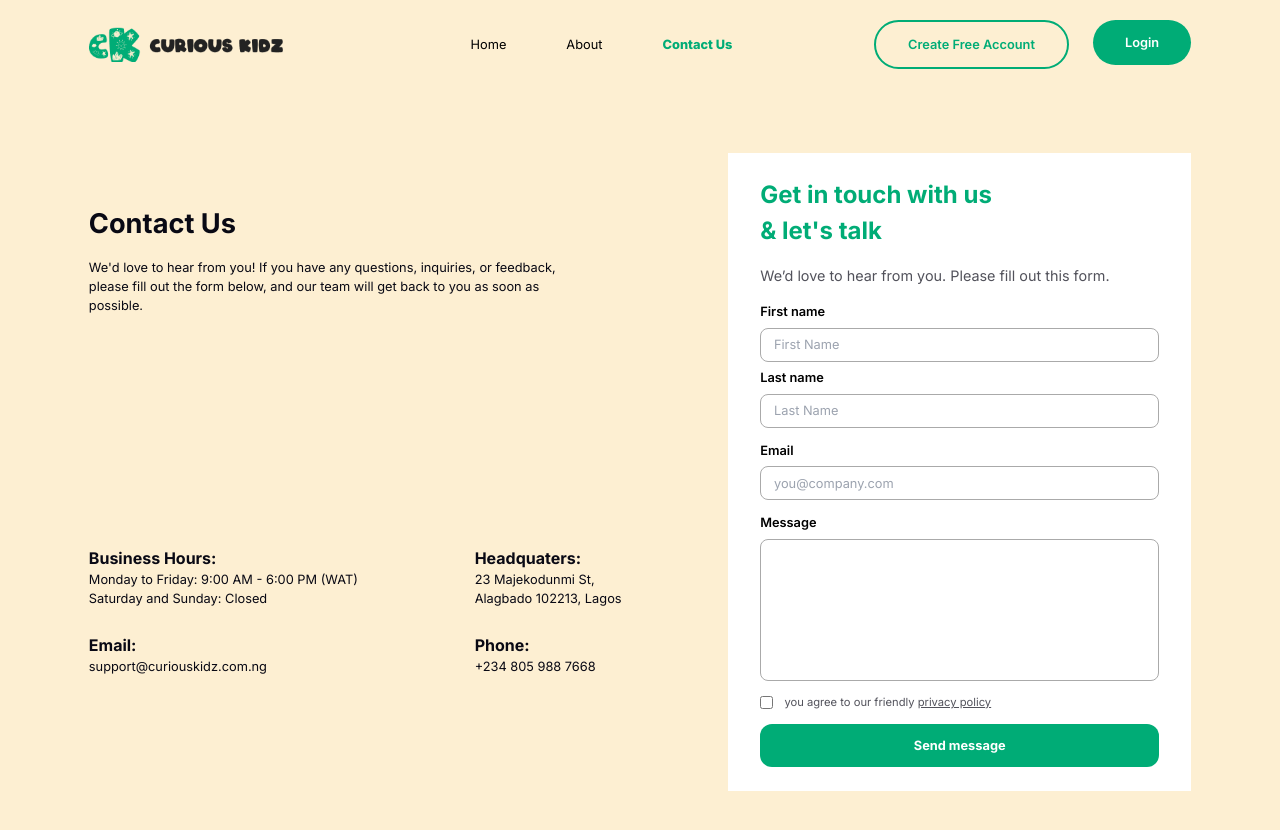
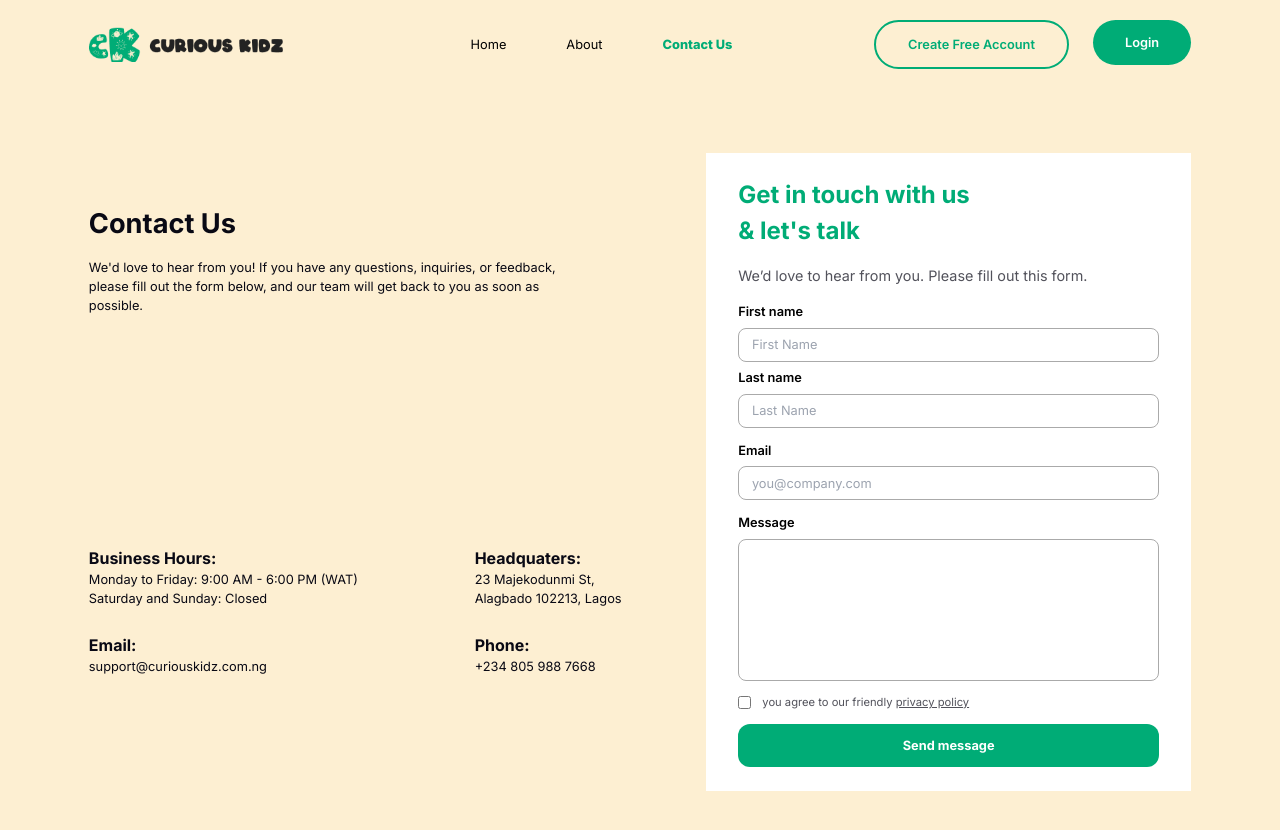
Before and after one commit to DevEmmy/Creos-Prospective, a Next.js app: page /contact in a window 1280 px wide. Shown: the top 830 px of the page. Built offline with nearby package versions, Linux system fonts and the light colour scheme.

Commit message:
made some changes

```diff
--- a/src/Components/Contact.jsx
+++ b/src/Components/Contact.jsx
@@ -123,7 +123,7 @@ const Contact = () => {
           </div>
         </div>
 
-        <div className="flexms h-[100%] w-1/2 pl-[8%]">
+        <div className="flexms h-[100%] w-1/2 pl-[6%]">
           <div className="cflexss gap-[1em] w-[100%] p-[1.5em] px-[2em] bg-primary2">
             <h1 className="text-primary1 font-[700] text-[1.5rem] w-[60%]">
               Get in touch with us & let's talk
--- a/src/Components/LandingPage.jsx
+++ b/src/Components/LandingPage.jsx
@@ -6,7 +6,9 @@ const LandingPage = () => {
   return (
     <>
       <NavBar active={0} />
+      <div className="flexss px-xpadding bg-primary6 py-[4em]">
 
+      </div>
     </>
   );
 };
```
